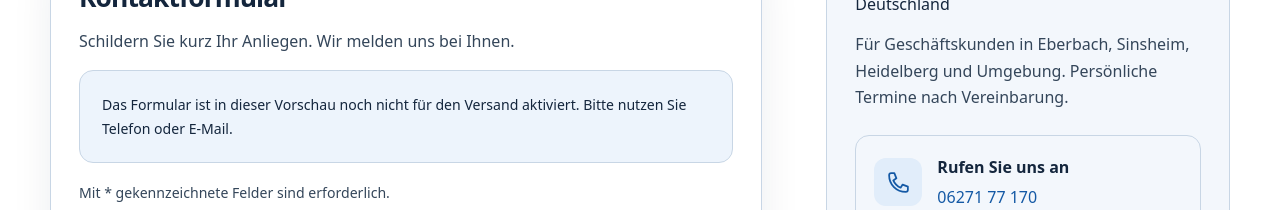
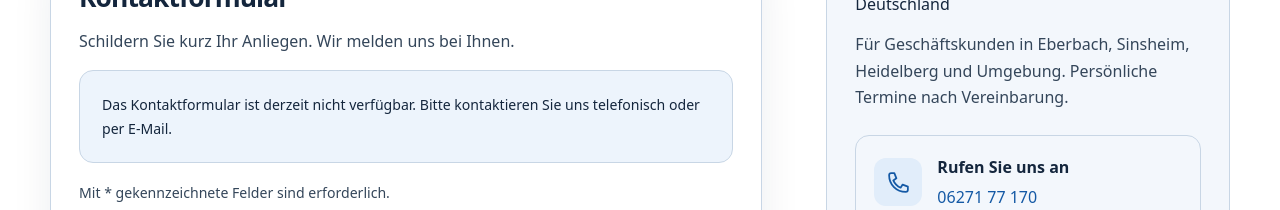
Before and after one commit to scncvk19/Website_hg, a Next.js app: page /kontakt in a window 1280 px wide. Shown: the part 742-952 px from the top of the page. Built offline with nearby package versions, Linux system fonts and the light colour scheme.

Commit message:
Entwurfshinweise entfernen und Web3Forms-Aktivierung dokumentieren

```diff
--- a/components/ContactForm.tsx
+++ b/components/ContactForm.tsx
@@ -37,8 +37,8 @@ function loadCaptcha(lang: Language): Promise<CaptchaApi> {
 // Öffentlicher hCaptcha-Sitekey von Web3Forms (kein Secret).
 const captchaSiteKey = "50b2fe65-b00b-4b9e-ad62-3ba471098be2";
 const copy = {
-  de: { title:"Kontaktformular", description:"Schildern Sie kurz Ihr Anliegen. Wir melden uns bei Ihnen.", name:"Name", company:"Firma (optional)", email:"E-Mail-Adresse", phone:"Telefon (optional)", topic:"Betreff", message:"Nachricht", required:"Mit * gekennzeichnete Felder sind erforderlich.", privacy:"Ich habe die Datenschutzhinweise zur Kenntnis genommen. Nach Aktivierung der Sicherheitsprüfung werden Daten an hCaptcha und beim Versand an Web3Forms übermittelt.", privacyLink:"Datenschutzerklärung", send:"Nachricht senden", sending:"Wird gesendet …", unavailable:"Das Formular ist in dieser Vorschau noch nicht für den Versand aktiviert. Bitte nutzen Sie Telefon oder E-Mail.", loading:"Sicherheitsprüfung wird geladen …", captchaError:"Bitte schließen Sie die Sicherheitsprüfung ab.", loadError:"Die Sicherheitsprüfung konnte nicht geladen werden. Bitte laden Sie die Seite neu oder kontaktieren Sie uns per Telefon oder E-Mail.", error:"Der Versand konnte nicht bestätigt werden. Bitte versuchen Sie es erneut oder nutzen Sie Telefon oder E-Mail.", sensitive:"Bitte senden Sie keine Passwörter, vertraulichen Protokolle oder sensiblen Kundendaten." },
-  en: { title:"Contact form", description:"Briefly describe your enquiry. We will get back to you.", name:"Name", company:"Company (optional)", email:"Email address", phone:"Phone (optional)", topic:"Subject", message:"Message", required:"Fields marked * are required.", privacy:"I have read the privacy information. Activating the security check sends data to hCaptcha; submitting the form sends data to Web3Forms.", privacyLink:"Privacy policy", send:"Send message", sending:"Sending …", unavailable:"Sending is not enabled in this preview. Please contact us by phone or email.", loading:"Loading the security check …", captchaError:"Please complete the security check.", loadError:"The security check could not be loaded. Please reload the page or contact us by phone or email.", error:"Sending could not be confirmed. Please try again or contact us by phone or email.", sensitive:"Please do not send passwords, confidential logs or sensitive customer data." }
+  de: { title:"Kontaktformular", description:"Schildern Sie kurz Ihr Anliegen. Wir melden uns bei Ihnen.", name:"Name", company:"Firma (optional)", email:"E-Mail-Adresse", phone:"Telefon (optional)", topic:"Betreff", message:"Nachricht", required:"Mit * gekennzeichnete Felder sind erforderlich.", privacy:"Ich habe die Datenschutzhinweise zur Kenntnis genommen. Nach Aktivierung der Sicherheitsprüfung werden Daten an hCaptcha und beim Versand an Web3Forms übermittelt.", privacyLink:"Datenschutzerklärung", send:"Nachricht senden", sending:"Wird gesendet …", unavailable:"Das Kontaktformular ist derzeit nicht verfügbar. Bitte kontaktieren Sie uns telefonisch oder per E-Mail.", loading:"Sicherheitsprüfung wird geladen …", captchaError:"Bitte schließen Sie die Sicherheitsprüfung ab.", loadError:"Die Sicherheitsprüfung konnte nicht geladen werden. Bitte laden Sie die Seite neu oder kontaktieren Sie uns per Telefon oder E-Mail.", error:"Der Versand konnte nicht bestätigt werden. Bitte versuchen Sie es erneut oder nutzen Sie Telefon oder E-Mail.", sensitive:"Bitte senden Sie keine Passwörter, vertraulichen Protokolle oder sensiblen Kundendaten." },
+  en: { title:"Contact form", description:"Briefly describe your enquiry. We will get back to you.", name:"Name", company:"Company (optional)", email:"Email address", phone:"Phone (optional)", topic:"Subject", message:"Message", required:"Fields marked * are required.", privacy:"I have read the privacy information. Activating the security check sends data to hCaptcha; submitting the form sends data to Web3Forms.", privacyLink:"Privacy policy", send:"Send message", sending:"Sending …", unavailable:"The contact form is currently unavailable. Please contact us by phone or email.", loading:"Loading the security check …", captchaError:"Please complete the security check.", loadError:"The security check could not be loaded. Please reload the page or contact us by phone or email.", error:"Sending could not be confirmed. Please try again or contact us by phone or email.", sensitive:"Please do not send passwords, confidential logs or sensitive customer data." }
 } as const;
 export default function ContactForm({ lang, accessKey }: { lang: Language; accessKey: string }) {
   const t=copy[lang];
```
